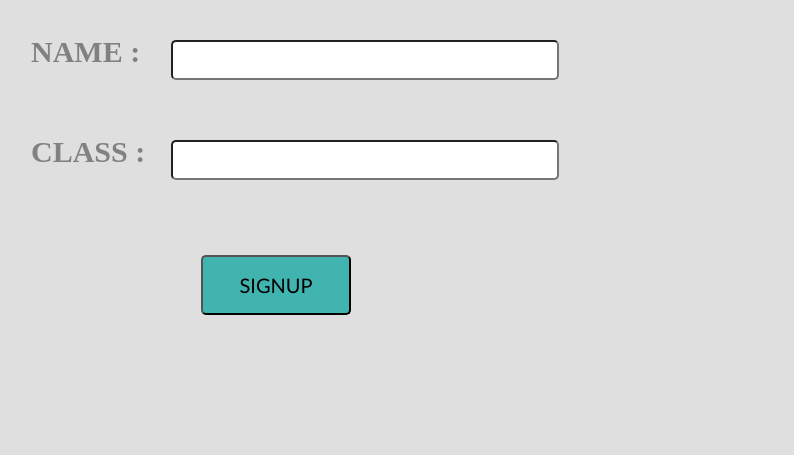
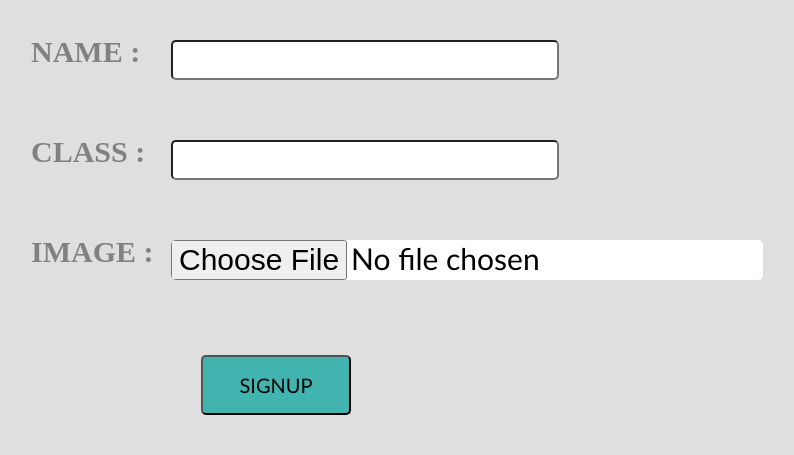
Before and after one commit to kt-min-proj/kt-wordle, a Django app: page /member/signup/ in a window 1280 px wide. Shown: the part 345-800 px from the top of the page, without its empty margins (479-1273 px from the left). Run offline with Django 4.2, Linux system fonts and the light colour scheme.

Commit message:
파일 업로드 구현

```diff
--- a/config/urls.py
+++ b/config/urls.py
@@ -15,6 +15,9 @@ Including another URLconf
 """
 from django.contrib import admin
 from django.urls import include, path
+# 이미지 노출 부분
+from . import settings
+from django.conf.urls.static import static
 
 urlpatterns = [
     path("admin/", admin.site.urls),
@@ -23,4 +26,4 @@ urlpatterns = [
     path("member/", include("member.urls")),
     path("master/", include("master_user.urls")),
     path("file/", include("file.urls")),
-]
+]+ static(settings.MEDIA_URL, document_root=settings.MEDIA_ROOT)
--- a/member/forms.py
+++ b/member/forms.py
@@ -7,10 +7,11 @@ from .models import WordleUser  # auth user
 class SignUpForm(forms.ModelForm):
     class Meta:
         model = WordleUser
-        fields = ["user_id", "user_pw", "user_name", "user_class"]
+        fields = ["user_id", "user_pw", "user_name", "user_class", "user_profile"]
         labels = {
             "user_id": "ID",
             "user_pw": "PASSWORD",
             "user_name": "NAME",
             "user_class": "CLASS",
+            "user_profile": "profile"
         }
--- a/member/models.py
+++ b/member/models.py
@@ -35,6 +35,8 @@ class WordleUser(models.Model):
         choices=CLASS_CHOICES, default=0, db_column="role"
     )
 
+    user_profile = models.FileField(upload_to='%Y/%m/%d', db_column="profile", null=True)
+
     class Meta:
         db_table = "wordle_user"
         # managed = False
--- a/member/templates/member/login.html
+++ b/member/templates/member/login.html
@@ -10,6 +10,9 @@
 
 {% comment %}login 했을 때 이름, logout 버튼 뜨고 아닐 경우 login 버튼 뜸{% endcomment %}
 {% if request.session.user_id %}
+    <img src='{{ request.session.user_profile }}' width='20px' height="20px"
+        style="border-radius: 50%; position: absolute;object-fit: cover;"
+    >
     <a style="line-height: 220%; position: absolute; top: 40px; left: 40px; height: 40px; width: 300px;">
         {{ request.session.user_name }} 님<br>
         오늘의 등수/맞춘 횟수는
--- a/member/templates/member/signup.html
+++ b/member/templates/member/signup.html
@@ -9,7 +9,7 @@
 <body style="background-color: rgba(223,223,223,1);">
   <img src="{% static 'index/title.PNG' %}" style="margin-left:600px; margin-top : 50px">
 
-  <form action="{% url 'member:signup' %}" method="post">
+  <form action="{% url 'member:signup' %}" method="post" enctype="multipart/form-data">
       {% csrf_token %}
 
       <div>
@@ -60,6 +60,18 @@
           </div>
       </div>
 
+        <div>
+          <div style="color:rgba(130,128,128,1); font-size: 30px; position:absolute; top:580px; left:510px">
+              <b>IMAGE :</b>
+          </div>
+          <input type="file" name="user_profile" id="user_profile"
+              style="position: absolute; top:585px; left:650px; height : 40px; font-size : 30px"
+              value="{{ form.user_profile.value | default_if_none:'' }}">
+          <div style="color:rgb(124, 39, 39); font-size: 15px; position:absolute; top:620px; left:630px">
+            <b>{{ form.user_profile.errors }}</b>
+          </div>
+      </div>
+
       <datalist id="class_options">
           {% for class in classes %}
               <option value="{{ class }}" label="{{ class }}"></option>
@@ -67,7 +79,7 @@
       </datalist>
       <div>
           <input type="submit" value="SIGNUP" id="submit"
-          style="position:absolute; top : 600px; left : 680px; background-color:rgba(65,180,176,1) ; height : 60px; width : 150px;">
+          style="position:absolute; top : 700px; left : 680px; background-color:rgba(65,180,176,1) ; height : 60px; width : 150px;">
       </div>
   </form>
 </body>
--- a/member/views.py
+++ b/member/views.py
@@ -21,7 +21,7 @@ def signup_custom(request):
     classes = [user_class[1] for user_class in WordleUser.CLASS_CHOICES]
 
     if request.method == "POST":
-        form = SignUpForm(request.POST)
+        form = SignUpForm(request.POST, request.FILES)
         if form.is_valid():
             user = form.save(commit=False)  # integer로 변경해서 저장
             user.user_pw = PasswordHasher().hash(user.user_pw)
@@ -63,6 +63,7 @@ def login_custom(request):
         else:
             request.session["user_id"] = user.user_id
             request.session["user_name"] = user.user_name
+            request.session["user_profile"] = user.user_profile.url
         return redirect("member:index_test")
     else:
         return render(request, "index/aidle_main.html")
--- a/static/index/aidle.js
+++ b/static/index/aidle.js
@@ -1,6 +1,6 @@
-window.onload = function () {
+/*window.onload = function () {
   document.querySelector(".aidl_login")
       .addEventListener("click", function () {
         document.querySelector(".aidl_login").style.display = "none"
       })
-}
+}*/
```
Also changed, not shown: config/settings.py (+7 -0 lines). Lines whose indentation alone changed are shown as unchanged.
